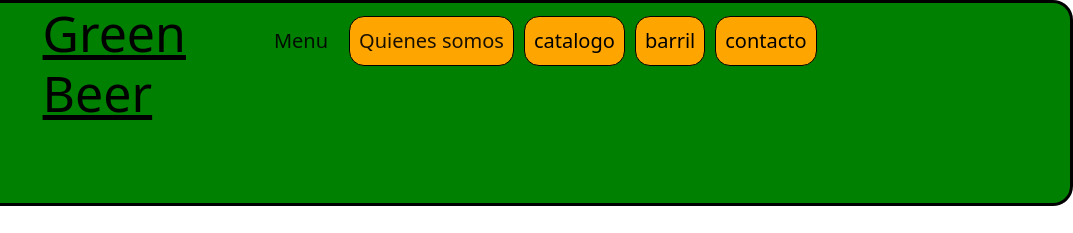
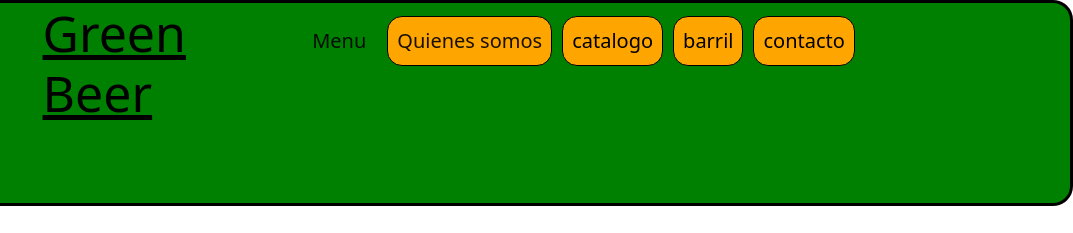
Before and after one commit to GasparCabeza/GreenBeer-Cerveceria, a website: page index.html in a window 1280 px wide. Shown: the top 233 px of the page, 207-1280 px from the left. Drawn offline with nearby package versions, Linux system fonts and the light colour scheme.

Commit message:
14 commit

```diff
--- a/scss/_header.scss
+++ b/scss/_header.scss
@@ -38,7 +38,7 @@ header {
     .navbar {
         position:relative;
         height: 10%;
-        padding-left: 0,5%;
+        padding-left: 3%;
 
         .container-fluid{
             position: relative;
```
Also changed, not shown: css/styles.css.
